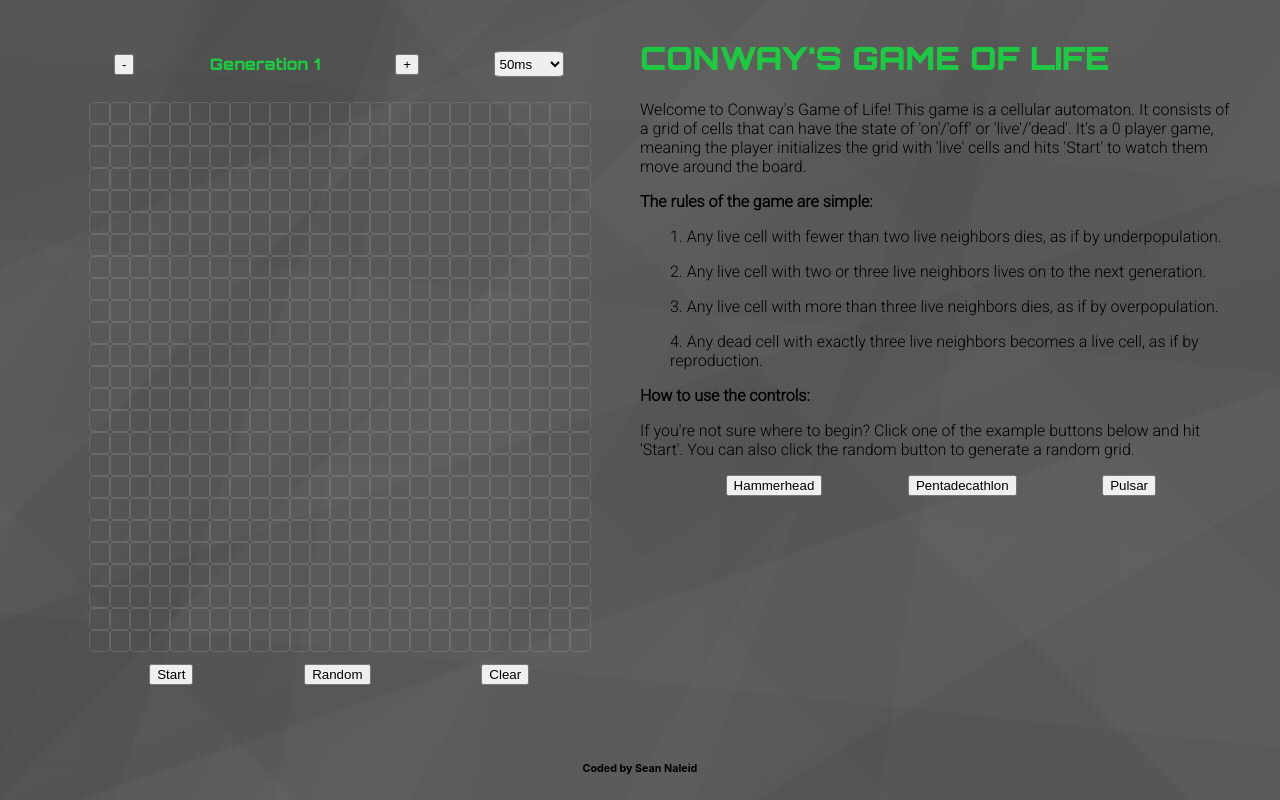
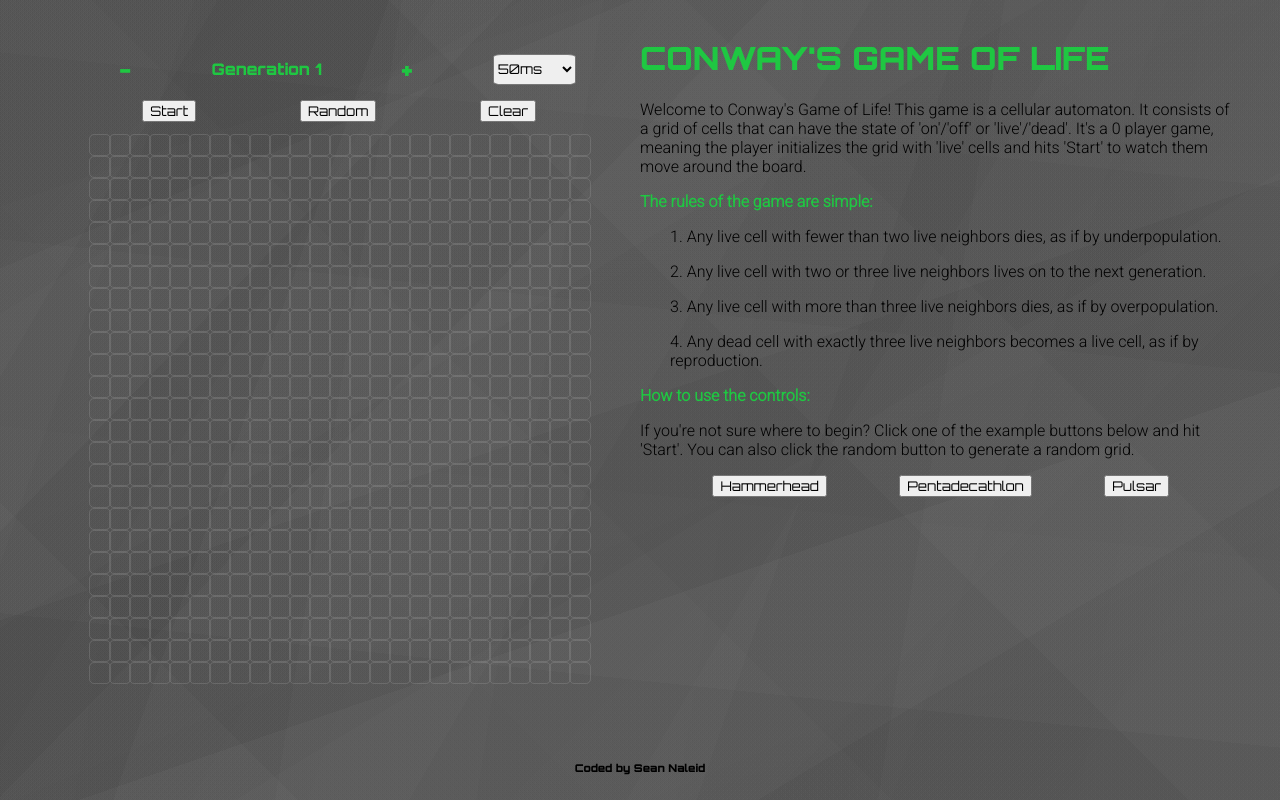
Before and after one commit to seanaleid/cs-build-week-1, a React (Create React App) app: page / in a window 1280 px wide. Built offline with nearby package versions, Linux system fonts and the light colour scheme.

Commit message:
Finish styles

```diff
--- a/src/App.js
+++ b/src/App.js
@@ -1,5 +1,5 @@
 import React, {useState} from 'react';
-import styled from 'styled-components'
+import styled from 'styled-components';
 
 import Grid from './components/grid.js';
 import Rules from './components/rules.js';
--- a/src/components/footer.js
+++ b/src/components/footer.js
@@ -6,6 +6,10 @@ const Foot = styled.div`
   margin-top: 0;
   display: flex;
   justify-content: center;
+`;
+
+const Text = styled.h6`
+  font-family: 'Orbitron', sans-serif;
 `;
 
 const NewTab = styled.a`
@@ -19,7 +23,7 @@ const NewTab = styled.a`
 function Footer() {
   return (
     <Foot>
-      <h6>Coded by <NewTab href='https://www.seanaleid.com/' target='_blank'>Sean Naleid</NewTab></h6>
+      <Text>Coded by <NewTab href='https://www.seanaleid.com/' target='_blank'>Sean Naleid</NewTab></Text>
     </Foot>
   )
 }
--- a/src/components/grid.js
+++ b/src/components/grid.js
@@ -1,8 +1,6 @@
 import React, { useState, useEffect, useCallback, useRef } from 'react';
 import produce from 'immer';
 import styled from 'styled-components';
-// import {hammerhead, pentadecathlon, pulsar} from './examples.js';
-
 
 const GridContainer = styled.div`
   width: 50%;
@@ -24,6 +22,20 @@ const Controls = styled.div`
   align-items: center;
 `;
 
+const PlusMinus = styled.div`
+  background-color: none;
+  color: rgba(31,199,66,1);
+  font-weight: 600;
+  font-size: 1.5rem;
+  cursor: pointer;
+  padding: 1rem;
+  font-family: 'Orbitron', sans-serif;
+`;
+
+const Button = styled.button`
+  font-family: 'Orbitron', sans-serif;
+`;
+
 const Generation = styled.p`
   color: rgba(31,199,66,1);
   font-family: 'Orbitron', sans-serif;
@@ -33,10 +45,8 @@ const Generation = styled.p`
 const Select = styled.select`
   border-radius: 10%;
   height: 50%;
+  font-family: 'Orbitron', sans-serif;
 `;
-
-// const gridRows = 25;
-// const gridColumns = 25;
 
 const coordinates = [
     [1,-1],
@@ -49,20 +59,8 @@ const coordinates = [
     [0,-1]
 ];
 
-// const createEmptyGrid = () => {
-//   const rows = [];
-//   for(let i = 0; i < gridRows; i++){
-//     rows.push(Array.from(Array(gridColumns), () => 0));
-//   };
-//   console.log(rows);
-//   return rows;
-// };
-
 function Grid({createEmptyGrid, grid, setGrid, gridRows, gridColumns}) {
   // Set up slices of state
-  // const [grid, setGrid] = useState(() => {
-  //   return createEmptyGrid();
-  // });
   const gridRef = useRef(grid);
   gridRef.current = grid;
   const [running, setRunning] = useState(false);
@@ -136,16 +134,12 @@ function Grid({createEmptyGrid, grid, setGrid, gridRows, gridColumns}) {
     }
   }
 
-  console.log(Object.keys(cache).length);
-  console.log(cache);
-  console.log(count);
-
   return (
     <GridContainer>
       <Controls>
-        <button onClick={gridDown}> - </button>
+        <PlusMinus onClick={gridDown}> - </PlusMinus>
         <Generation>{`Generation ${count}`}</Generation>
-        <button onClick={gridUp}> + </button>
+        <PlusMinus onClick={gridUp}> + </PlusMinus>
         <Select onChange={handleTimeChange}>
           <option value='50'>50ms</option>
           <option value='100'>100ms</option>
@@ -155,6 +149,38 @@ function Grid({createEmptyGrid, grid, setGrid, gridRows, gridColumns}) {
         </Select>
         {/* Input below works too! onChange not onClick */}
         {/* <input type='range' min='50' max='1000' value={runTime} step='50' onChange={handleTimeChange}></input> */}
+      </Controls>
+      <Controls>
+        <Button
+          onClick={() => {
+            setRunning(!running);
+            if(!running){
+              runningRef.current = true;
+              simulation();
+            }
+          }}
+        >
+          {!running ? 'Start' : 'Stop'}
+        </Button>
+        <Button
+          onClick={() => {
+            const rows = [];
+            for(let i = 0; i < gridRows; i++){
+              rows.push(Array.from(Array(gridColumns), () => (Math.random() > 0.5 ? 1 : 0)));
+            }
+            setGrid(rows);
+          }}
+        >
+          Random
+        </Button>
+        <Button
+          onClick={() => {
+            setGrid(createEmptyGrid());
+            setCount(1);
+          }}
+        >
+          Clear
+        </Button>
       </Controls>
       <MainGrid
         style={{
@@ -184,43 +210,6 @@ function Grid({createEmptyGrid, grid, setGrid, gridRows, gridColumns}) {
         ))
       )}
       </MainGrid>
-      <Controls>
-        <button
-          onClick={() => {
-            setRunning(!running);
-            if(!running){
-              runningRef.current = true;
-              simulation();
-            }
-          }}
-        >
-          {!running ? 'Start' : 'Stop'}
-        </button>
-        <button
-          onClick={() => {
-            const rows = [];
-            for(let i = 0; i < gridRows; i++){
-              rows.push(Array.from(Array(gridColumns), () => (Math.random() > 0.5 ? 1 : 0)));
-            }
-            setGrid(rows);
-          }}
-        >
-          Random
-        </button>
-        <button
-          onClick={() => {
-            setGrid(createEmptyGrid());
-            setCount(1);
-          }}
-        >
-          Clear
-        </button>
-      </Controls>
-      {/* <Controls>
-        <button onClick={() => setGrid(hammerhead)}> Hammerhead </button>
-        <button onClick={() => setGrid(pentadecathlon)}> Pentadecathlon </button>
-        <button onClick={() => setGrid(pulsar)}> Pulsar </button>
-      </Controls> */}
   </GridContainer>
   )
 }
--- a/src/components/rules.js
+++ b/src/components/rules.js
@@ -29,6 +29,7 @@ const Bold = styled.p`
   font-weight: 1000;
   font-family: 'Roboto', sans-serif;
   text-align: justified;
+  color: rgba(31,199,66,1);
 `;
 
 const P = styled.p`
@@ -40,6 +41,10 @@ const Controls = styled.div`
   display: flex;
   justify-content: space-evenly;
   align-items: center;
+`;
+
+const Button = styled.button`
+  font-family: 'Orbitron', sans-serif;
 `;
 
 function Rules({grid, setGrid}) {
@@ -57,9 +62,9 @@ function Rules({grid, setGrid}) {
       <Bold>How to use the controls:</Bold>
       <P>If you're not sure where to begin? Click one of the example buttons below and hit 'Start'. You can also click the random button to generate a random grid. </P>
       <Controls>
-        <button onClick={() => setGrid(hammerhead)}> Hammerhead </button>
-        <button onClick={() => setGrid(pentadecathlon)}> Pentadecathlon </button>
-        <button onClick={() => setGrid(pulsar)}> Pulsar </button>
+        <Button onClick={() => setGrid(hammerhead)}> Hammerhead </Button>
+        <Button onClick={() => setGrid(pentadecathlon)}> Pentadecathlon </Button>
+        <Button onClick={() => setGrid(pulsar)}> Pulsar </Button>
       </Controls>
     </RulesBox>
   )
```
Also changed, not shown: 2 other files (tests, documents, lock files or other folders).
